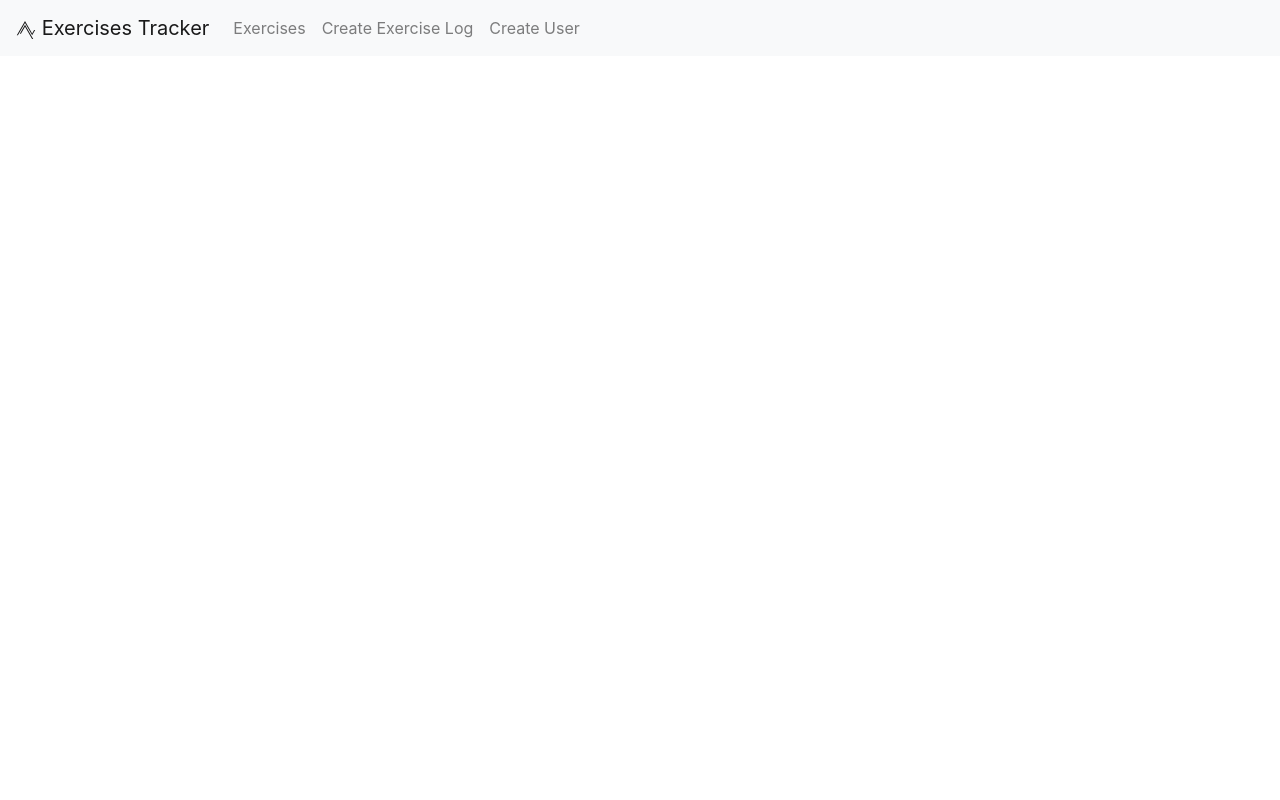
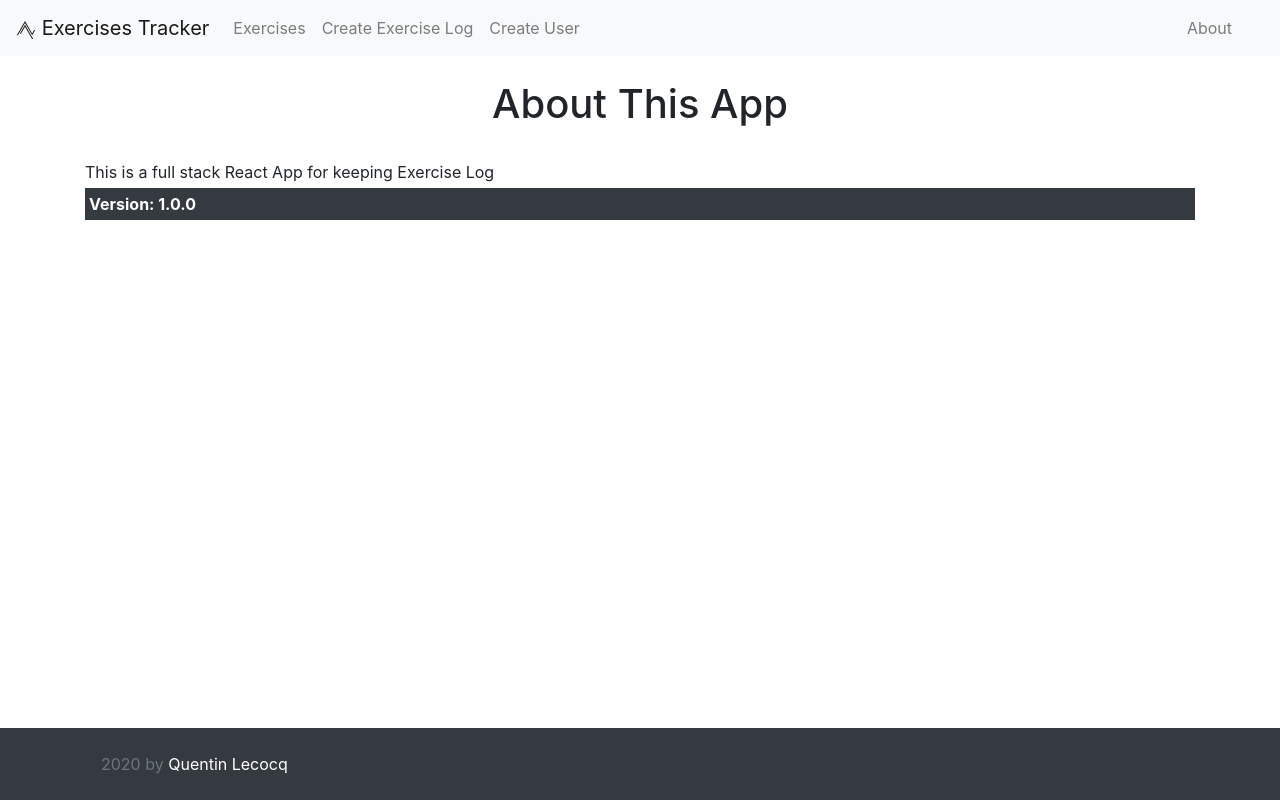
Before and after one commit to Quentin0292/ExerciseTrackerApp, a React (Create React App) app in the folder client/: page /about in a window 1280 px wide. Built offline with nearby package versions, Linux system fonts and the light colour scheme; the HTML template or start-up script is replaced by a standard one.

Commit message:
add some style

```diff
--- a/client/src/App.js
+++ b/client/src/App.js
@@ -5,6 +5,8 @@ import Navbar from './components/layout/Navbar';
 
 import ExerciseForm from './components/exercises/ExerciseForm';
 import CreateUser from './components/users/CreateUser';
+import About from './components/pages/About';
+import Footer from './components/layout/Footer';
 import 'bootstrap/dist/css/bootstrap.min.css';
 
 import ExerciseState from './context/exercise/ExerciseState';
@@ -21,8 +23,9 @@ function App() {
               <Route exact path='/' component={Home} />
               <Route exact path='/create' component={ExerciseForm} />
               <Route exact path='/user' component={CreateUser} />
-              <Route />
+              <Route exact path='/about' component={About} />
             </Switch>
+            <Footer />
           </div>
         </Fragment>
       </Router>
--- /dev/null
+++ b/client/src/components/layout/Footer.js
@@ -0,0 +1,29 @@
+import React from 'react';
+
+const Footer = () => {
+  const date = new Date();
+  return (
+    <footer className='footer navbar navbar-light bg-dark fixed-bottom mt-auto py-3'>
+      <div className='container nav-item'>
+        <span className='text-muted nav-link'>
+          {date.getFullYear()} by{' '}
+          <a
+            style={linkGithub}
+            href='https://github.com/quentin0292'
+            target='_blank'
+            rel='noopener noreferer'
+          >
+            Quentin Lecocq
+          </a>
+        </span>
+      </div>
+    </footer>
+  );
+};
+
+const linkGithub = {
+  textDecoration: 'none',
+  color: '#fff'
+};
+
+export default Footer;
--- a/client/src/components/layout/Navbar.js
+++ b/client/src/components/layout/Navbar.js
@@ -42,6 +42,13 @@ const Navbar = ({ title }) => {
             </Link>
           </li>
         </ul>
+        <ul className='navbar-nav mr-4'>
+          <li className='navbar-item'>
+            <Link to='/about' className='nav-link'>
+              About
+            </Link>
+          </li>
+        </ul>
       </div>
     </nav>
   );
--- a/client/src/components/pages/About.js
+++ b/client/src/components/pages/About.js
@@ -0,0 +1,17 @@
+import React from 'react';
+
+const About = () => {
+  return (
+    <div>
+      <h1 className='text-center p-4'>About This App</h1>
+      <p className='my-1'>
+        This is a full stack React App for keeping Exercise Log
+      </p>
+      <p className='bg-dark p-1'>
+        <strong style={{ color: 'white' }}>Version: 1.0.0</strong>
+      </p>
+    </div>
+  );
+};
+
+export default About;
```
